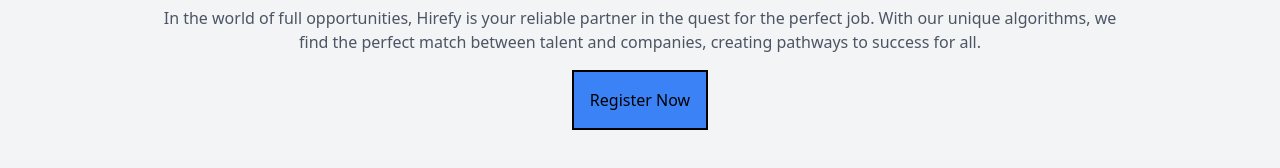
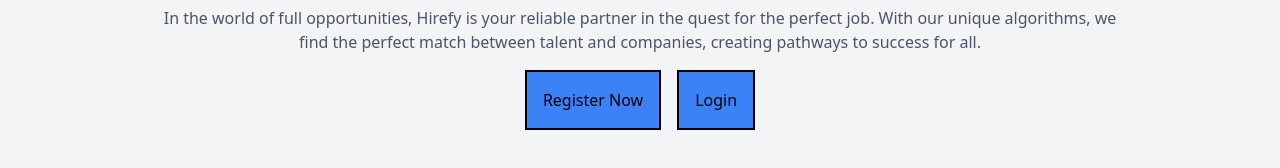
Before and after one commit to IzetDelibasic/hirefy-app, a React (Vite) app in the folder client/: page / in a window 1280 px wide. Shown: the part 182-350 px from the top of the page. Built offline with nearby package versions, Linux system fonts and the light colour scheme.

Commit message:
Importing Custom Button component

```diff
--- /dev/null
+++ b/client/src/components/CustomButton/CustomButton.js
@@ -0,0 +1,53 @@
+import React from "react";
+
+const Button = ({
+  title = "",
+  Icon,
+  onlyIcon,
+  className = "",
+  iconClassName = "",
+  titleClassName = "",
+  href,
+  children,
+  onClick,
+}) => {
+  const handleClick = () => {
+    if (href) {
+      window.location.href = href;
+    } else if (onClick) {
+      onClick();
+    }
+  };
+
+  const IconComponent = Icon ? Icon : () => null;
+
+  return (
+    <button
+      onClick={handleClick}
+      title={title}
+      type="button"
+      className={`px-6 lg:px-0 py-2 rounded-3xl shadow-md group ${className}`}
+      style={{
+        display: "flex",
+        alignItems: "center",
+        justifyContent: "center",
+      }}
+    >
+      {onlyIcon && Icon && (
+        <IconComponent className={`${iconClassName} text-20px`} />
+      )}
+      {!onlyIcon && !Icon && (
+        <span className={`${titleClassName} text-[17px]`}>{title}</span>
+      )}
+      {Icon && title && !onlyIcon && (
+        <>
+          <span className={`${titleClassName} text-[17px]`}>{title}</span>
+          <IconComponent className={`${iconClassName} text-[20px]`} />
+        </>
+      )}
+      {children && children}
+    </button>
+  );
+};
+
+export default Button;
--- a/client/src/components/LandingPage/LandingPage.jsx
+++ b/client/src/components/LandingPage/LandingPage.jsx
@@ -24,9 +24,20 @@
               algorithms, we find the perfect match between talent and
               companies, creating pathways to success for all.
             </p>
-            <button href="#" className="border-2 border-black p-4 bg-blue-500">
-              Register Now
-            </button>
+            <div>
+              <button
+                href="#"
+                className="border-2 border-black p-4 bg-blue-500 mr-4"
+              >
+                Register Now
+              </button>
+              <button
+                href="#"
+                className="border-2 border-black p-4 bg-blue-500"
+              >
+                Login
+              </button>
+            </div>
           </div>
         </div>
       </div>
```
